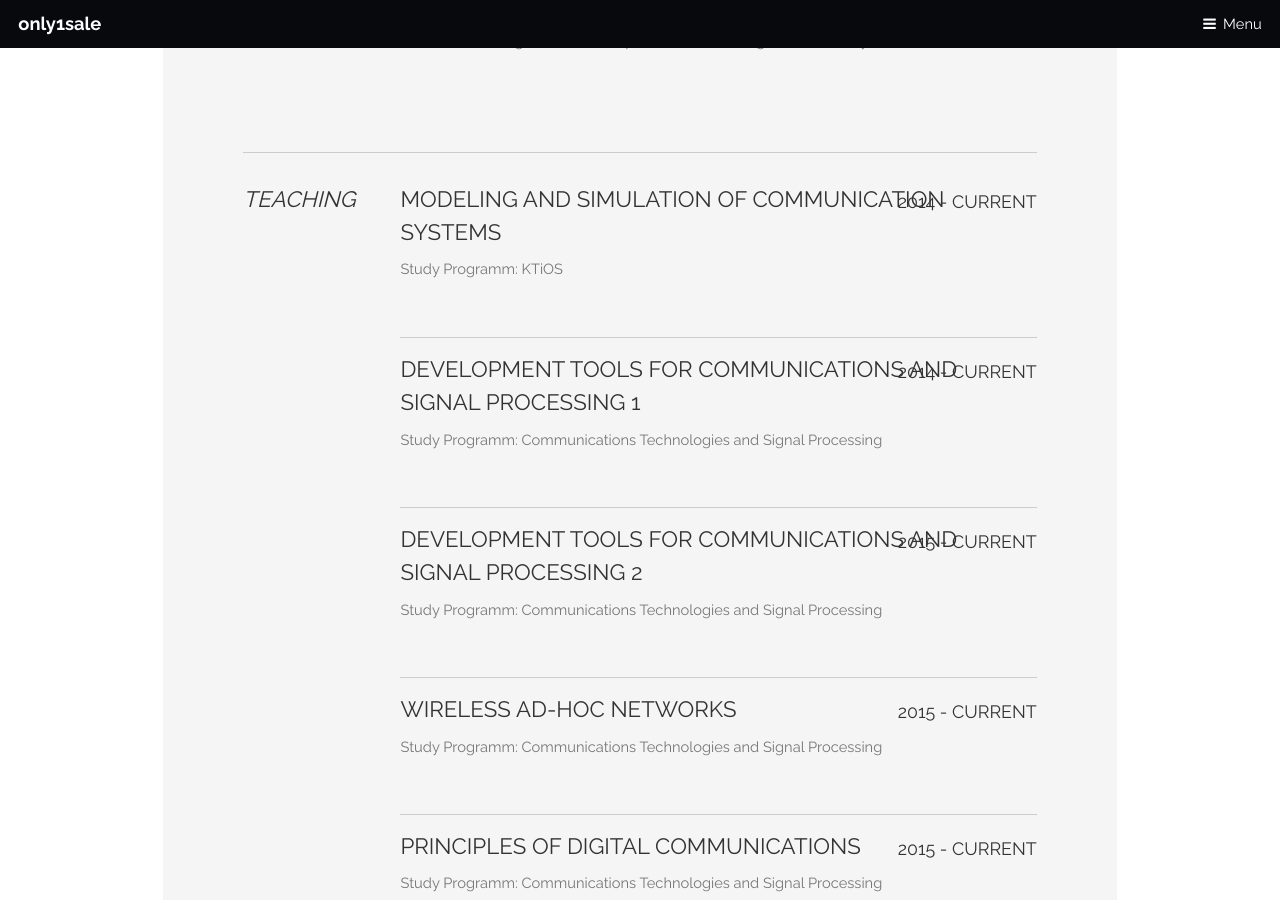
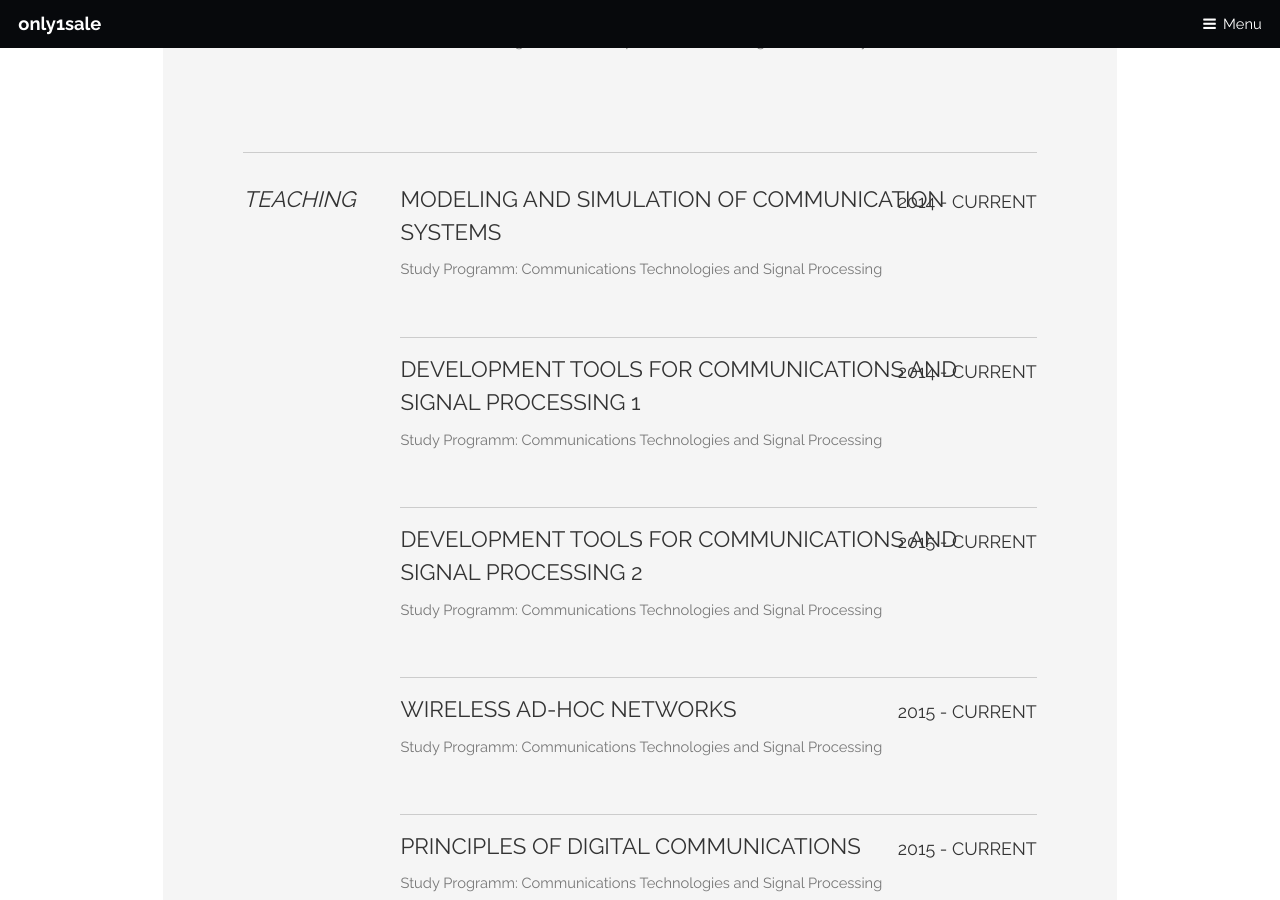
Before and after one commit to only1sale/blog, a Jekyll site: the page built from about.html, in a window 1280 px wide and 900 px high, scrolled down 1620 px. Built offline with Jekyll 4.4.1, drawn with Linux system fonts in a browser that asks for light colours.

Commit message:
Finished About page

```diff
--- a/about.html
+++ b/about.html
@@ -132,7 +132,7 @@ subtitle: About me and this site
               <div class="job">
 								<h2>Modeling and Simulation of Communication Systems</h2>
 								<h4>2014 - current</h4>
-                <p>Study Programm: KTiOS</p>
+                <p>Study Programm: Communications Technologies and Signal Processing</p>
 							</div>
 
               <div class="job">
```
